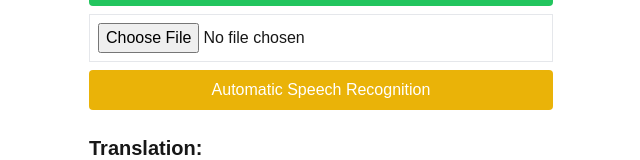
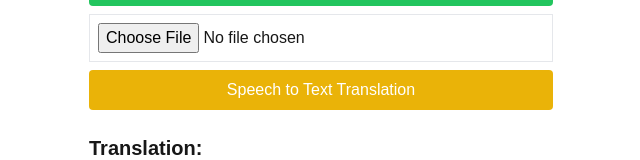
Before and after one commit to NoelG2002/Bhashini-python-front-end, a Next.js app: page / in a window 1280 px wide. Shown: the part 318-478 px from the top of the page, without its empty margins (319-959 px from the left). Built offline with nearby package versions, Linux system fonts and the light colour scheme.

Commit message:
Update page.tsx

```diff
--- a/app/page.tsx
+++ b/app/page.tsx
@@ -163,7 +163,7 @@ export default function Home() {
 
 
         <button onClick={handleASR} className="bg-yellow-500 text-white p-2 rounded">
-          Automatic Speech Recognition
+         Speech to Text Translation
         </button>
 
         {loading && <p>Loading...</p>}
```
